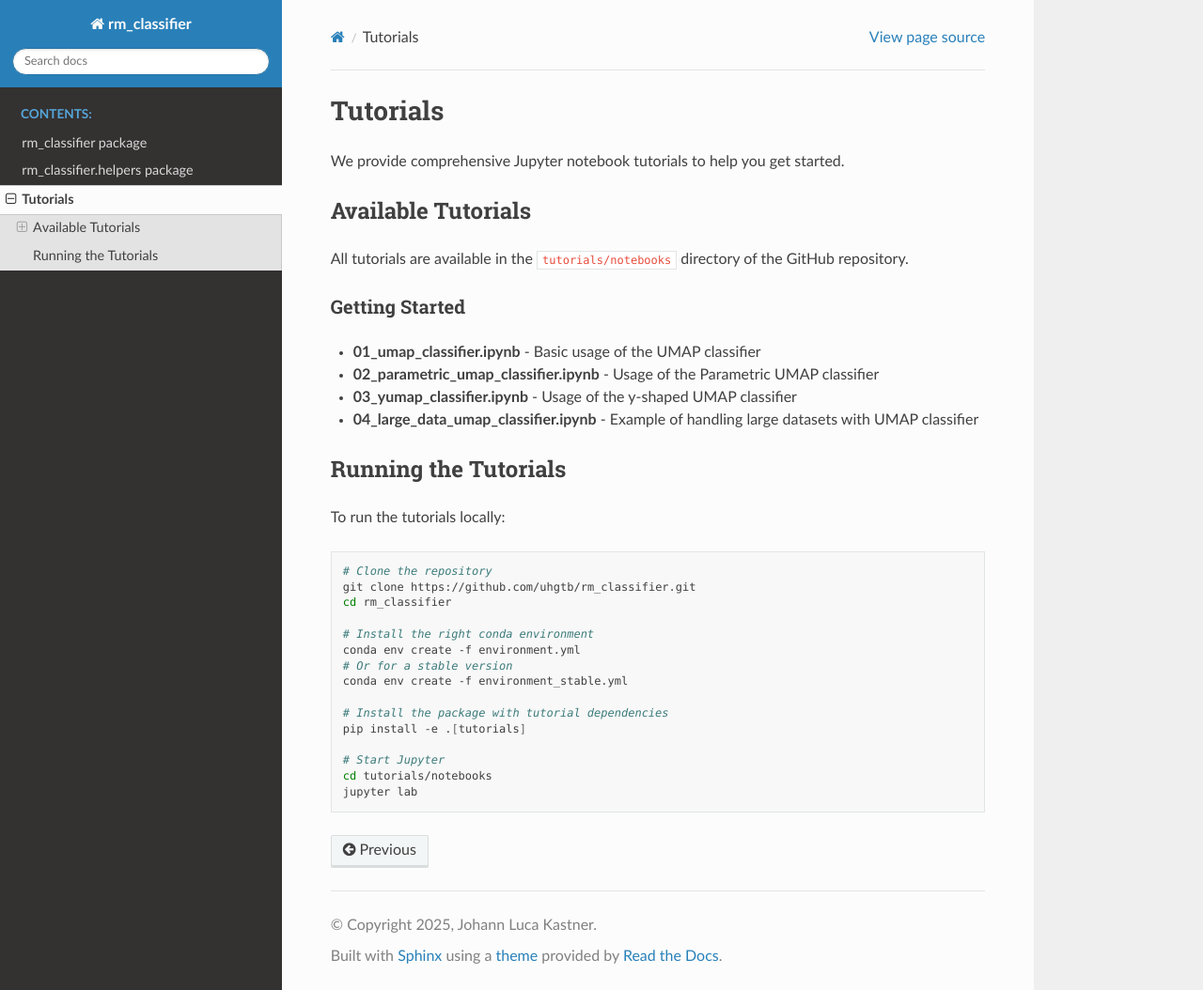
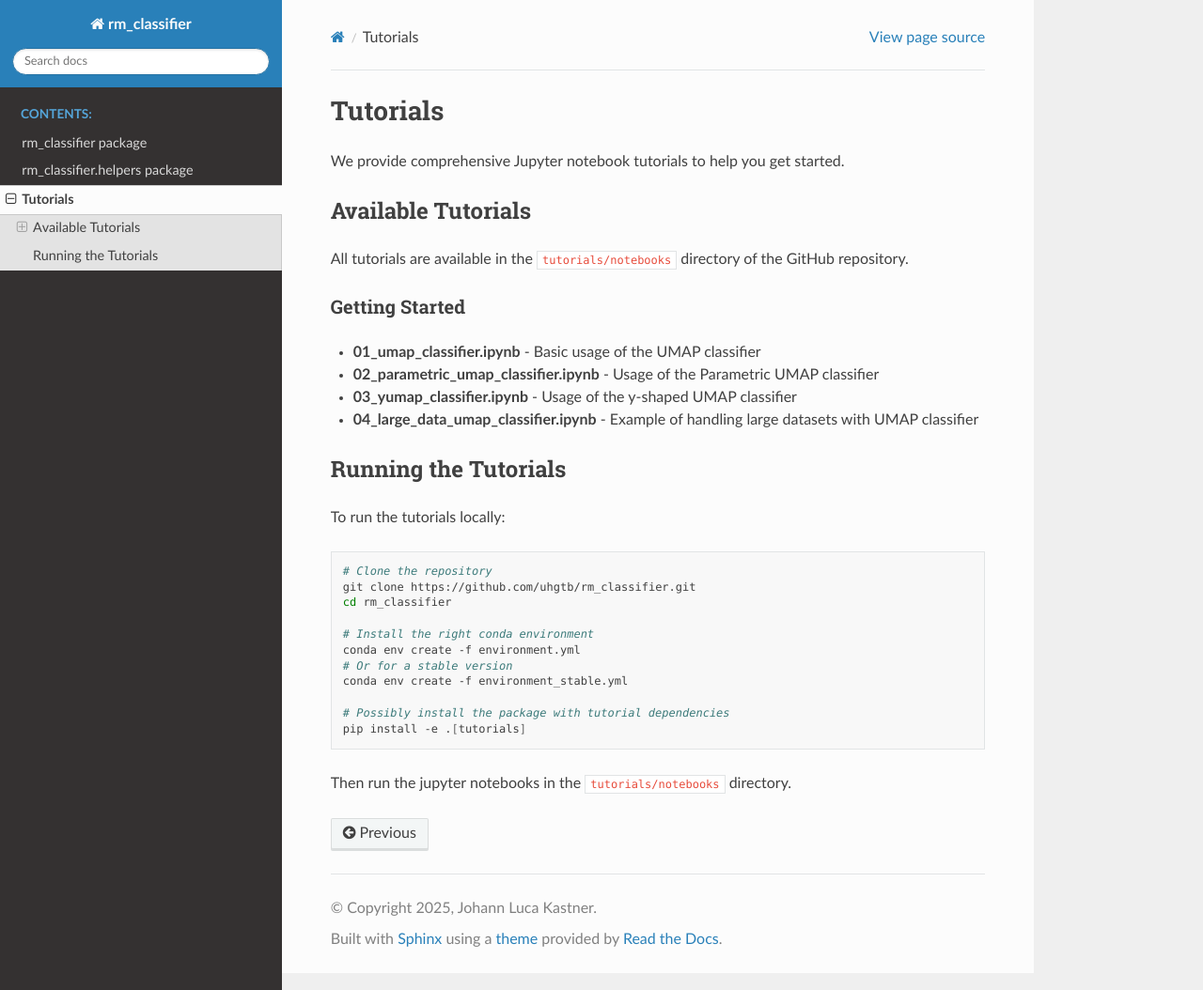
Before and after one commit to uhgtb/rm_classifier, a Sphinx documentation site: the page built from docs/tutorial.rst, in a window 1280 px wide and 1054 px high. Shown: the whole window at 94% size. Built offline with Sphinx 7.4.7 and the Read the Docs theme 3.1.0, drawn with Linux system fonts in a browser that asks for light colours; the version number is read from the project's files by our own code.

Commit message:
updated tutorials and functions

```diff
--- a/docs/tutorial.rst
+++ b/docs/tutorial.rst
@@ -32,9 +32,7 @@ To run the tutorials locally:
    # Or for a stable version
    conda env create -f environment_stable.yml
 
-   # Install the package with tutorial dependencies
+   # Possibly install the package with tutorial dependencies
    pip install -e .[tutorials]
 
-   # Start Jupyter
-   cd tutorials/notebooks
-   jupyter lab
+Then run the jupyter notebooks in the ``tutorials/notebooks`` directory.
```
Also changed, not shown: 5 other files.
